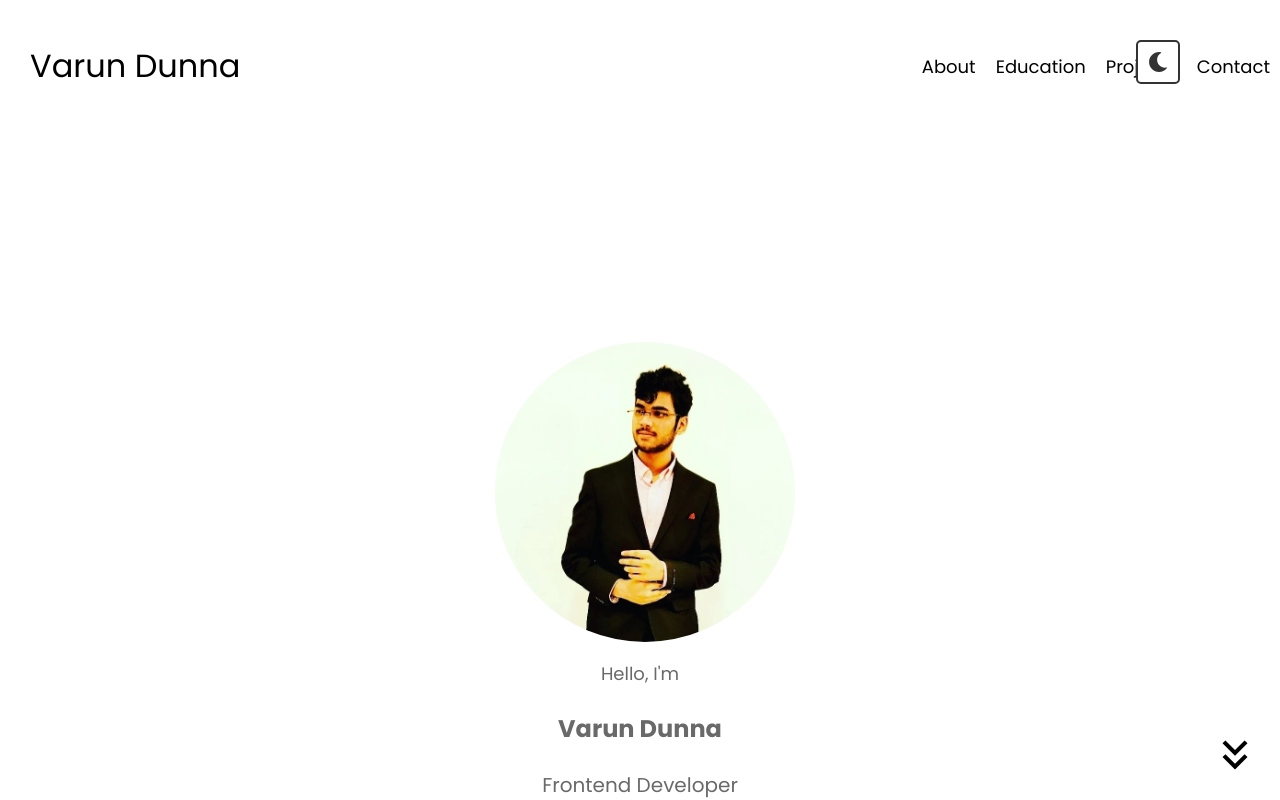
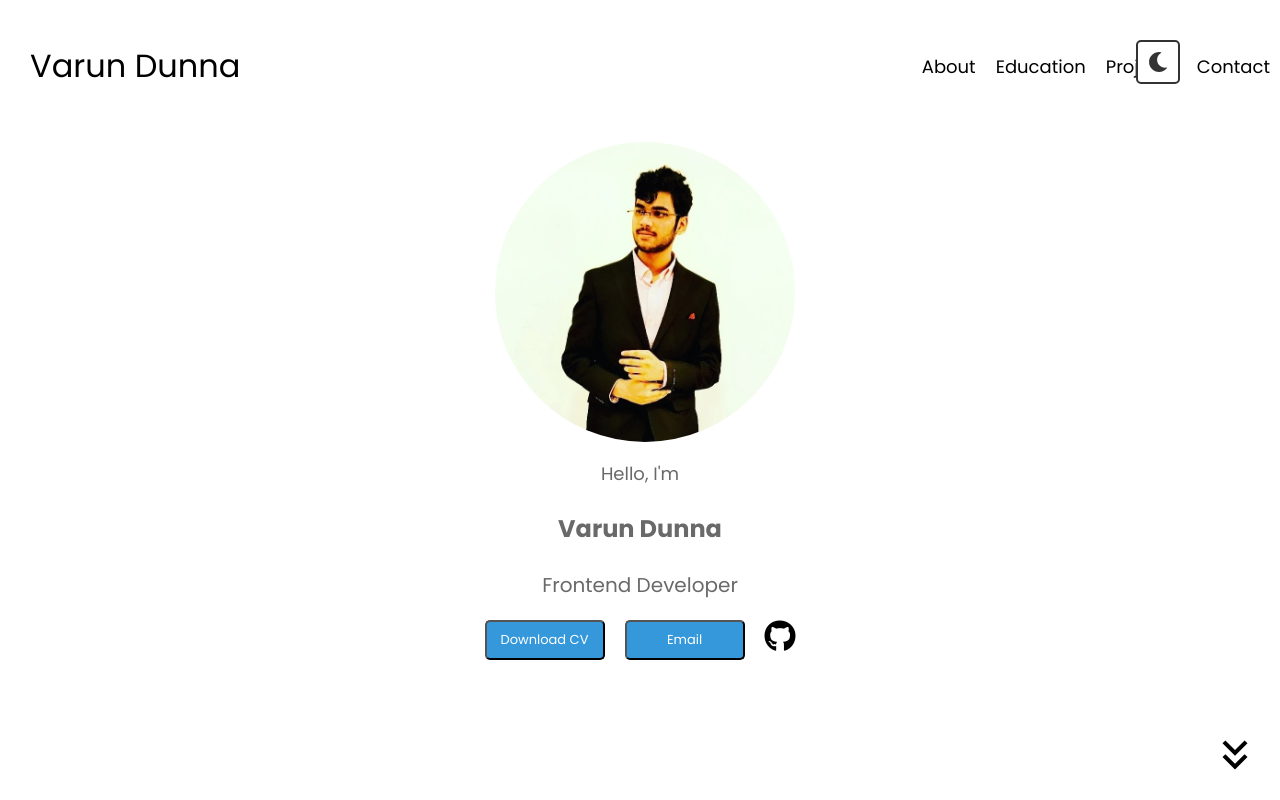
Before and after one commit to barbell-dev/Personal-Portfolio-Website, a React (Create React App) app: page / in a window 1280 px wide. Shown: the top 800 px of the page. Built offline with nearby package versions, Linux system fonts and the light colour scheme.

Commit message:
5/1/24 fix-1

```diff
--- a/src/components/Home.jsx
+++ b/src/components/Home.jsx
@@ -38,7 +38,7 @@ export default function Home() {
   }, []);
 
   return (
-    <div className={`home-section ${navClicked % 2 === 0 ? "pushed" : "top"}`}>
+    <div className={`home-section ${navClicked % 2 === 0 ? "top" : "pushed"}`}>
       <img
         src={process.env.PUBLIC_URL + "/photo-1.jpg"}
         alt="photograph-1"
```
